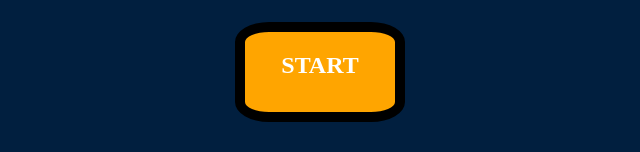
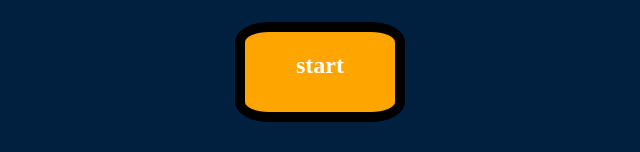
Before and after one commit to rodrigoalbernaz/SimonDice, a plain HTML site: page index.html in a window 1280 px wide. Shown: the part 773-925 px from the top of the page, 320-960 px from the left. Drawn offline with nearby package versions, Linux system fonts and the light colour scheme.

Commit message:
updated to support start button

```diff
--- a/index.html
+++ b/index.html
@@ -33,7 +33,7 @@
 
     </div>
 
-    <div type="button" class="btnStart"><h2>START</h2></div>
+    <div type="button" id="start" class="btnStart"><h2>start</h2></div>
 
   </div>
 
```
